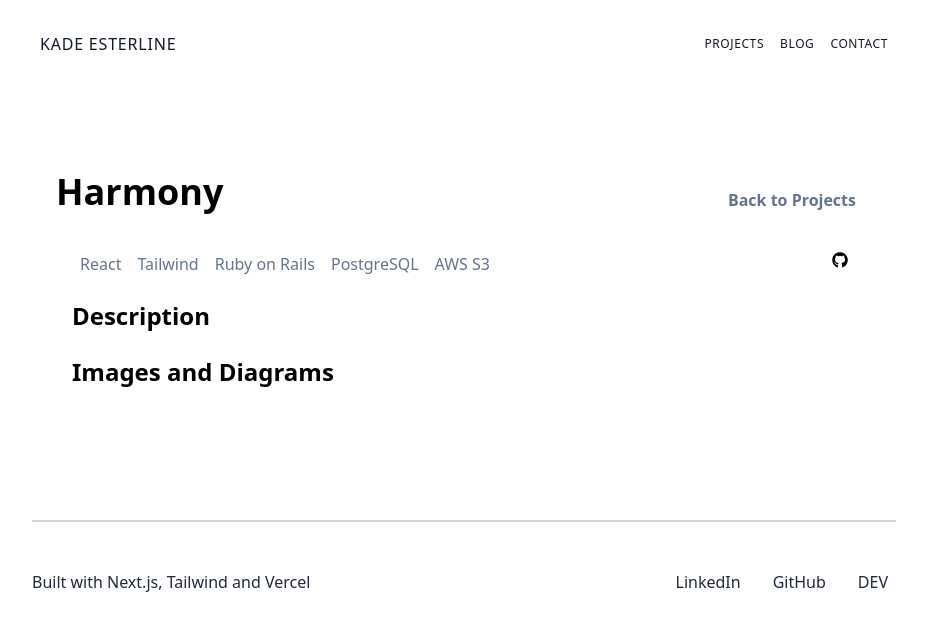
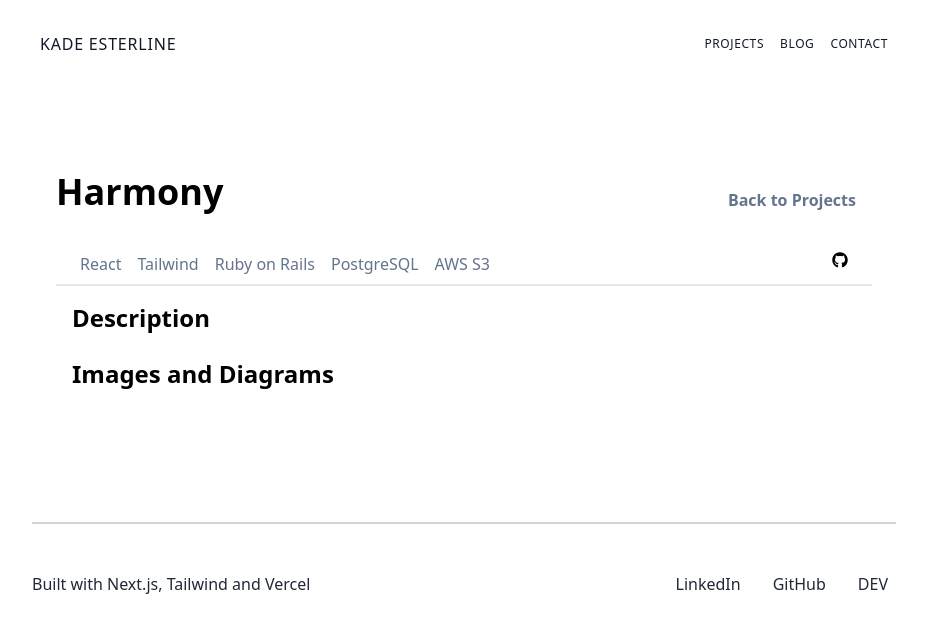
Before and after one commit to kadeesterline/nextjs-portfolio, a Next.js app: page /Projects/10 in a window 1280 px wide. Shown: the top 632 px of the page, without its empty margins (176-1103 px from the left). Built offline with nearby package versions, Linux system fonts and the light colour scheme.

Commit message:
adds framer-motion

```diff
--- a/package.json
+++ b/package.json
@@ -8,6 +8,7 @@
   "dependencies": {
     "dayjs": "^1.11.4",
     "dotenv": "^16.0.1",
+    "framer-motion": "^6.5.1",
     "github-markdown-css": "^5.1.0",
     "next": "latest",
     "next-themes": "^0.2.0",
--- a/pages/Projects/[id].jsx
+++ b/pages/Projects/[id].jsx
@@ -15,6 +15,7 @@ const Project = ({ project }) => {
       </Head>
       <main className="max-w-4xl mx-auto mt-16 antialiased">
         <div className="m-5 p-5">
+          <div className="border-b-2">
             <div className="flex justify-between">
               <h1 className="text-4xl font-bold pb-4">{project.name}</h1>
               <Link href={"/Projects"}>
@@ -52,6 +53,8 @@ const Project = ({ project }) => {
                 ) : null}
               </div>
             </div>
+          </div>
+
           {/* NEEDS TO BE STYLED STILL */}
           {project.demo ? (
             <div>
--- a/pages/_app.tsx
+++ b/pages/_app.tsx
@@ -2,17 +2,38 @@ import "../styles/globals.css";
 import type { AppProps } from "next/app";
 import Navigation from "../components/Navigation";
 import Footer from "../components/Footer";
+import { motion } from "framer-motion";
 // import { ThemeProvider } from "next-themes";
 
-function MyApp({ Component, pageProps }: AppProps) {
+function MyApp({ Component, pageProps, router }: AppProps) {
   return (
-    <>
+    <motion.div
+      key={router.route}
+      initial="pageInitial"
+      animate="pageAnimate"
+      exit="pageExit"
+      transition={{ duration: 0.5 }}
+      variants={{
+        pageInitial: {
+          opacity: 0.33,
+          // scale: 1.5,
+        },
+        pageAnimate: {
+          opacity: 1,
+          // scale: 1,
+        },
+        pageExit: {
+          opacity: 0,
+          // scale: 0.5,
+        },
+      }}
+    >
       {/* <ThemeProvider> */}
       <Navigation />
       <Component {...pageProps} />
       <Footer />
       {/* </ThemeProvider> */}
-    </>
+    </motion.div>
   );
 }
 
```
Also changed, not shown: 1 other file (tests, documents, lock files or other folders). Lines whose indentation alone changed are shown as unchanged.
